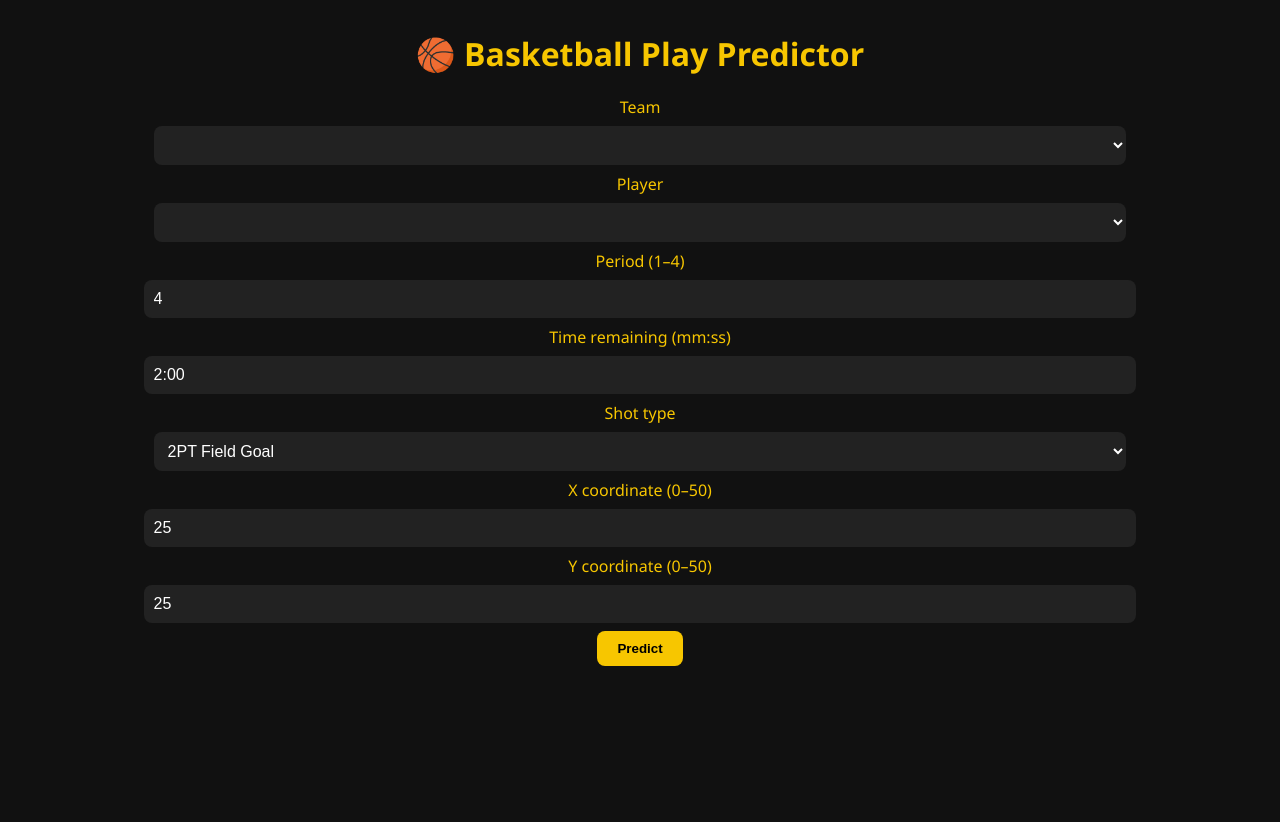
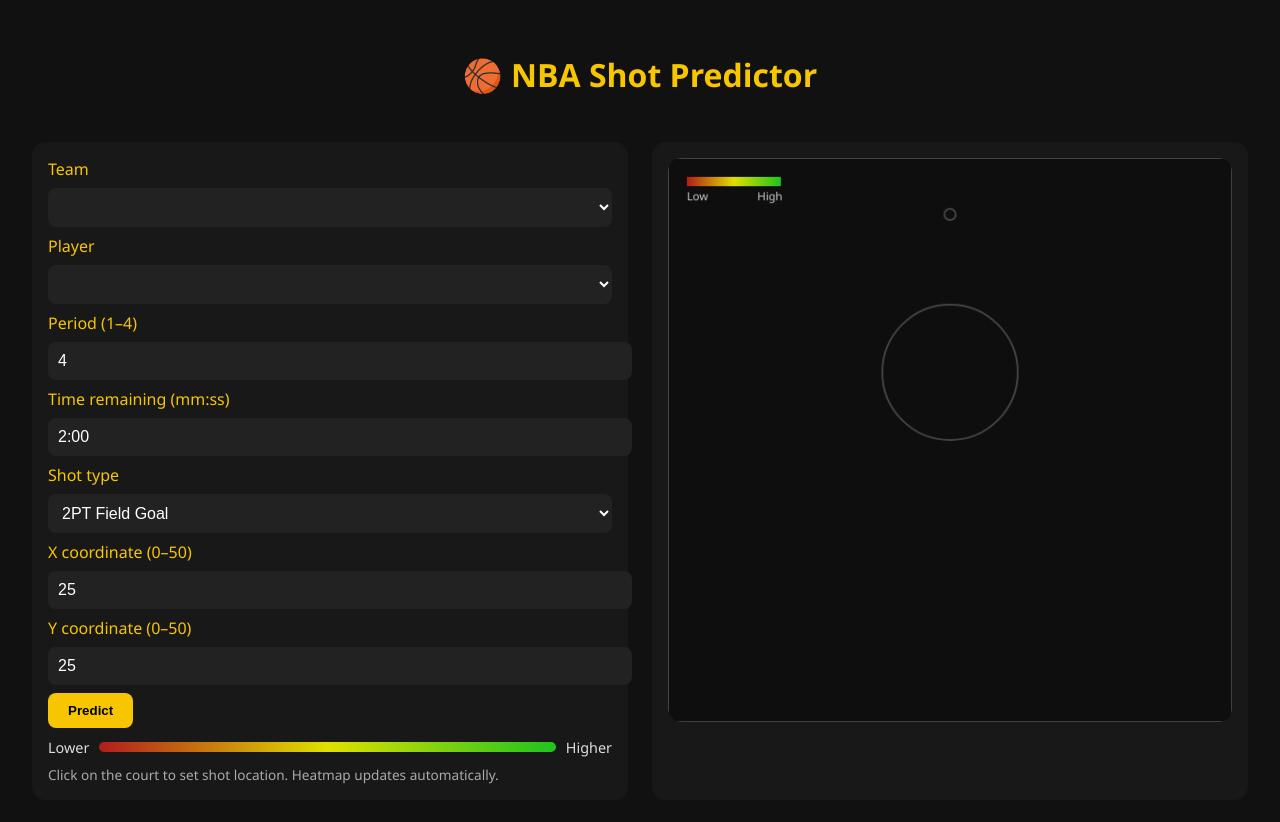
Before and after one commit to mja266/Basketball-LLM-Shot-Predictions, a plain HTML site: page index.html in a window 1280 px wide. Both pictures are taken after a click on the button "Predict". Before the commit the page ends 800 px from the top, so only its background shows below. Drawn offline with Linux system fonts and the light colour scheme; no server answers.

Commit message:
Update index.html

```diff
--- a/index.html
+++ b/index.html
@@ -2,147 +2,220 @@
 <html lang="en">
 <head>
   <meta charset="UTF-8" />
-  <meta name="viewport" content="width=device-width, initial-scale=1.0" />
-  <title>🏀NBA Shot Predictor</title>
+  <meta name="viewport" content="width=device-width, initial-scale=1.0"/>
+  <title>🏀 NBA Shot Predictor</title>
   <style>
     body {
       background-color: #111;
       color: #f7c600;
       font-family: 'Segoe UI', sans-serif;
-      text-align: center;
       margin: 2rem;
+      display: grid;
+      grid-template-columns: 1fr 1fr;
+      gap: 1.5rem;
     }
+    h1 { grid-column: 1 / -1; text-align: center; }
+    .panel { background:#181818; border-radius:14px; padding:16px; }
     select, input {
-      width: 80%;
-      padding: 10px;
-      margin: 8px;
-      border-radius: 8px;
-      border: none;
-      background: #222;
-      color: #fff;
-      font-size: 1rem;
+      width: 100%;
+      padding: 10px; margin: 8px 0;
+      border-radius: 8px; border: none;
+      background: #222; color: #fff; font-size: 1rem;
     }
     button {
-      background-color: #f7c600;
-      color: #000;
-      font-weight: bold;
-      border: none;
-      border-radius: 8px;
-      padding: 10px 20px;
-      cursor: pointer;
+      background-color: #f7c600; color: #000; font-weight: 700;
+      border: none; border-radius: 8px; padding: 10px 20px; cursor: pointer;
     }
-    button:hover {
-      background-color: #ffdb4d;
-    }
-    .result {
-      margin-top: 20px;
-      font-size: 1.2rem;
-    }
+    button:hover { background-color: #ffdb4d; }
+    .result { margin-top: 10px; font-size: 1.05rem; }
+    .legend { display:flex; align-items:center; gap:10px; margin-top:10px; color:#ddd; font-size:.9rem; }
+    .bar { height: 10px; flex:1; background: linear-gradient(90deg, #b21c1c, #e0e000, #1ec41e); border-radius:6px; }
+    canvas { width: 100%; height: auto; background:#0e0e0e; border-radius:14px; cursor: crosshair; }
+    .note { color:#aaa; font-size:.85rem; margin-top:8px; }
   </style>
 </head>
 <body>
-  <h1>🏀 Basketball Play Predictor</h1>
-  <div>
-    <label>Team</label><br />
-    <select id="team"></select><br />
-    <label>Player</label><br />
-    <select id="player"></select><br />
-    <label>Period (1–4)</label><br />
-    <input id="period" type="number" min="1" max="4" value="4"/><br />
-    <label>Time remaining (mm:ss)</label><br />
-    <input id="time" type="text" value="2:00"/><br />
-    <label>Shot type</label><br />
+  <h1>🏀 NBA Shot Predictor</h1>
+
+  <div class="panel">
+    <label>Team</label>
+    <select id="team"></select>
+    <label>Player</label>
+    <select id="player"></select>
+    <label>Period (1–4)</label>
+    <input id="period" type="number" min="1" max="4" value="4"/>
+    <label>Time remaining (mm:ss)</label>
+    <input id="time" type="text" value="2:00"/>
+    <label>Shot type</label>
     <select id="shot">
       <option>2PT Field Goal</option>
       <option>3PT</option>
       <option>MID</option>
-    </select><br />
-    <label>X coordinate (0–50)</label><br />
-    <input id="x" type="number" value="25"/><br />
-    <label>Y coordinate (0–50)</label><br />
-    <input id="y" type="number" value="25"/><br />
-    <button onclick="predict()">Predict</button>
+    </select>
+    <label>X coordinate (0–50)</label>
+    <input id="x" type="number" value="25" step="1"/>
+    <label>Y coordinate (0–50)</label>
+    <input id="y" type="number" value="25" step="1"/>
+    <button id="predictBtn">Predict</button>
     <div id="result" class="result"></div>
+    <div class="legend">
+      <span>Lower</span><div class="bar"></div><span>Higher</span>
+    </div>
+    <div class="note">Click on the court to set shot location. Heatmap updates automatically.</div>
+  </div>
+
+  <div class="panel">
+    <canvas id="court" width="600" height="600"></canvas>
   </div>
 
   <script>
+    const backendURL = "https://nba-shot-predictor.onrender.com"; // Replace if needed
+    const canvas = document.getElementById('court');
+    const ctx = canvas.getContext('2d');
+    const GRID_STEP = 5;
     let teams = {};
-    // ✅ Update this URL after deploying the backend to Render
-    const backendURL = "https://nba-shot-predictor.onrender.com";
+    const els = {
+      team: document.getElementById('team'),
+      player: document.getElementById('player'),
+      period: document.getElementById('period'),
+      time: document.getElementById('time'),
+      shot: document.getElementById('shot'),
+      x: document.getElementById('x'),
+      y: document.getElementById('y'),
+      result: document.getElementById('result'),
+      predictBtn: document.getElementById('predictBtn')
+    };
 
-    async function loadTeams() {
-      const res = await fetch(`${backendURL}/teams`);
-      const data = await res.json();
-      if (!data.ok) {
-        document.getElementById("result").innerText = "⚠️ Failed to load teams.";
-        return;
-      }
+    const clamp = (v, lo, hi) => Math.max(lo, Math.min(hi, v));
+    const debounce = (fn, ms=500) => { let t; return (...args)=>{ clearTimeout(t); t=setTimeout(()=>fn(...args), ms); }; };
 
-      teams = data.teams;
-      const teamSel = document.getElementById("team");
-      const playerSel = document.getElementById("player");
+    function probToColor(p){ const hue = clamp(p,0,1)*120; return `hsl(${hue},85%,45%)`; }
+    function toPX(val){ return (val/50)*canvas.width; }
 
-      Object.keys(teams).sort().forEach(t => {
-        const opt = document.createElement("option");
-        opt.value = t;
-        opt.textContent = t;
-        teamSel.appendChild(opt);
-      });
+    function drawCourtBase(){
+      ctx.clearRect(0,0,canvas.width,canvas.height);
+      ctx.fillStyle="#0e0e0e"; ctx.fillRect(0,0,canvas.width,canvas.height);
+      ctx.strokeStyle="#444"; ctx.lineWidth=2;
+      ctx.strokeRect(toPX(0),toPX(0),toPX(50),toPX(50));
+      ctx.beginPath(); ctx.arc(toPX(25),toPX(5),6,0,Math.PI*2); ctx.stroke();
+      ctx.beginPath(); ctx.arc(toPX(25),toPX(19),toPX(6),0,Math.PI*2); ctx.stroke();
+      ctx.beginPath(); ctx.moveTo(toPX(0),toPX(7)); ctx.lineTo(toPX(0),toPX(0)); ctx.lineTo(toPX(50),toPX(0)); ctx.lineTo(toPX(50),toPX(7)); ctx.stroke();
+      ctx.beginPath(); ctx.moveTo(toPX(0),toPX(50)); ctx.lineTo(toPX(50),toPX(50)); ctx.stroke();
 
-      teamSel.addEventListener("change", () => {
-        const selected = teamSel.value;
-        playerSel.innerHTML = "";
-        teams[selected].forEach(p => {
-          const opt = document.createElement("option");
-          opt.value = p;
-          opt.textContent = p;
-          playerSel.appendChild(opt);
-        });
-      });
-
-      // Trigger default load for first team
-      teamSel.dispatchEvent(new Event("change"));
+      const grad = ctx.createLinearGradient(20,20,120,20);
+      grad.addColorStop(0,"#b21c1c"); grad.addColorStop(0.5,"#e0e000"); grad.addColorStop(1,"#1ec41e");
+      ctx.fillStyle=grad; ctx.fillRect(20,20,100,10);
+      ctx.fillStyle="#ccc"; ctx.font="12px Segoe UI";
+      ctx.fillText("Low", 20, 45); ctx.fillText("High", 95, 45);
     }
 
-    async function predict() {
-      const payload = {
-        team_id: document.getElementById("team").value,
-        player_name: document.getElementById("player").value,
-        period: document.getElementById("period").value,
-        pctimestring: document.getElementById("time").value,
-        shot_type: document.getElementById("shot").value,
-        x: document.getElementById("x").value,
-        y: document.getElementById("y").value
+    function drawMarker(x,y,color="#00e676"){
+      ctx.fillStyle=color; ctx.strokeStyle="#000"; ctx.lineWidth=2;
+      ctx.beginPath();
+      ctx.arc(toPX(x),toPX(50-y),6,0,Math.PI*2);
+      ctx.fill(); ctx.stroke();
+    }
+
+    async function fetchTeams(){ const r=await fetch(`${backendURL}/teams`); return r.json(); }
+
+    async function renderHeatmap(){
+      drawCourtBase();
+      const xs=[]; for(let x=0;x<=50;x+=GRID_STEP) xs.push(x);
+      const ys=[]; for(let y=0;y<=50;y+=GRID_STEP) ys.push(y);
+      const points=[]; for(const x of xs) for(const y of ys) points.push({x,y});
+
+      const payload={
+        team_id: els.team.value,
+        player_name: els.player.value,
+        period: els.period.value,
+        pctimestring: els.time.value,
+        shot_type: els.shot.value,
+        points
       };
 
-      const res = await fetch(`${backendURL}/predict`, {
-        method: "POST",
-        headers: {"Content-Type": "application/json"},
-        body: JSON.stringify(payload)
-      });
+      try{
+        const res=await fetch(`${backendURL}/predict_grid`,{
+          method:"POST",headers:{"Content-Type":"application/json"},
+          body:JSON.stringify(payload)
+        });
+        const data=await res.json();
+        if(!data.ok) throw new Error(data.error);
 
-      const data = await res.json();
-      const resultDiv = document.getElementById("result");
-      if (!data.ok) {
-        resultDiv.innerHTML = `<span style="color:red;">❌ ${data.error}</span>`;
-      } else {
-        const color = data.prediction_label === "MADE" ? "lime" : "red";
-        const pct = (data.made_probability * 100).toFixed(1);
-        const methodText =
-          data.method === "hybrid_model"
-            ? "Hybrid Prediction"
-            : data.method === "season_average"
-            ? "Season Average"
-            : "Model Prediction";
-        resultDiv.innerHTML = `
-          <span style="color:${color};">
-            ${data.player} ${data.prediction_label} (${pct}% chance)
-          </span><br/>
-          <small style="color:#aaa;">${methodText}</small>`;
-      }
+        const cellW=toPX(GRID_STEP), cellH=toPX(GRID_STEP);
+        for(const r of data.points){
+          ctx.fillStyle=probToColor(r.prob);
+          const px=toPX(r.x), py=toPX(50-r.y)-cellH;
+          ctx.fillRect(px,py,cellW,cellH);
+        }
+      }catch(e){console.error("Heatmap render error:",e);}
+      drawCourtBase();
+      const cx=clamp(Number(els.x.value)||25,0,50);
+      const cy=clamp(Number(els.y.value)||25,0,50);
+      drawMarker(cx,cy);
     }
 
-    loadTeams();
+    async function loadTeams(){
+      const d=await fetchTeams();
+      if(!d.ok){els.result.innerText="⚠️ Failed to load teams.";return;}
+      teams=d.teams; els.team.innerHTML="";
+      Object.keys(teams).sort().forEach(t=>{
+        const opt=document.createElement("option");
+        opt.value=t; opt.textContent=t;
+        els.team.appendChild(opt);
+      });
+      const fillPlayers=()=>{
+        const sel=els.team.value;
+        els.player.innerHTML="";
+        (teams[sel]||[]).forEach(p=>{
+          const o=document.createElement("option");
+          o.value=p; o.textContent=p;
+          els.player.appendChild(o);
+        });
+      };
+      els.team.addEventListener("change",()=>{fillPlayers();debouncedHeatmap();});
+      fillPlayers(); await renderHeatmap();
+    }
+
+    async function predict(){
+      const payload={
+        team_id:els.team.value,
+        player_name:els.player.value,
+        period:els.period.value,
+        pctimestring:els.time.value,
+        shot_type:els.shot.value,
+        x:els.x.value,y:els.y.value
+      };
+      const r=await fetch(`${backendURL}/predict`,{
+        method:"POST",headers:{"Content-Type":"application/json"},
+        body:JSON.stringify(payload)
+      });
+      const d=await r.json();
+      if(!d.ok){els.result.innerHTML=`<span style="color:red;">❌ ${d.error}</span>`;return;}
+      const color=d.prediction_label==="MADE"?"lime":"red";
+      const pct=(d.made_probability*100).toFixed(1);
+      const methodText=d.method==="hybrid_model"?"Hybrid Prediction":d.method==="season_average"?"Season Average":"Model Prediction";
+      els.result.innerHTML=`<span style="color:${color};">${d.player} ${d.prediction_label} (${pct}% chance)</span><br/><small style="color:#aaa;">${methodText}</small>`;
+      await renderHeatmap();
+    }
+
+    const debouncedHeatmap=debounce(renderHeatmap,600);
+    ["x","y","shot","time","period"].forEach(id=>{
+      els[id].addEventListener("input",debouncedHeatmap);
+      els[id].addEventListener("change",debouncedHeatmap);
+    });
+    els.predictBtn.addEventListener("click",predict);
+
+    // 🆕 Click-to-set shot location
+    canvas.addEventListener("click", e=>{
+      const rect=canvas.getBoundingClientRect();
+      const x=((e.clientX-rect.left)/canvas.width)*50;
+      const y=50-((e.clientY-rect.top)/canvas.height)*50;
+      els.x.value=x.toFixed(1);
+      els.y.value=y.toFixed(1);
+      predict();
+    });
+
+    drawCourtBase(); loadTeams();
   </script>
 </body>
 </html>
```
